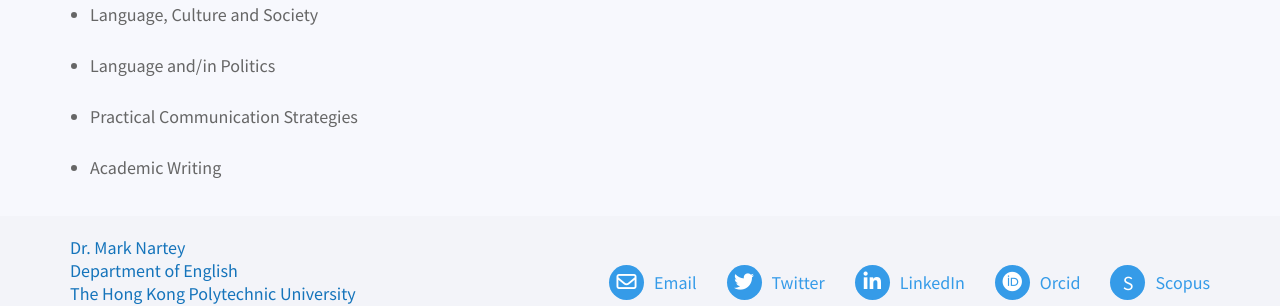
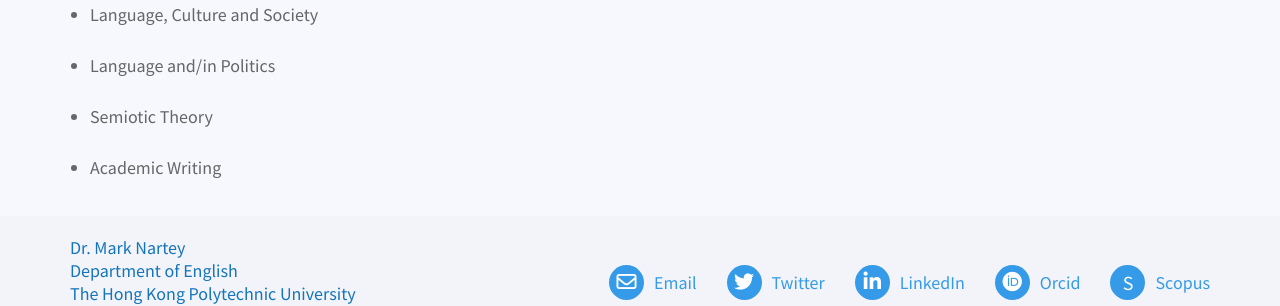
Before and after one commit to danielcornock/marknartey.com, a Jekyll site: the page built from index.md, in a window 1280 px wide. Shown: the part 1790-2096 px from the top of the page. Built offline with Jekyll 4.4.1, drawn with Linux system fonts in a browser that asks for light colours; nearby versions of some CDN libraries; a script that is not in the unit is left out.

Commit message:
Update Pages “about”

```diff
--- a/index.md
+++ b/index.md
@@ -16,8 +16,7 @@
 
 ## Research Overview
 
-I am a Postdoctoral Research Fellow in the [Department of English](https://www.polyu.edu.hk/engl/) at The Hong Kong Polytechnic University and a member of the [Research Center for Professional Communication in English (RCPCE)](http://rcpce.engl.polyu.edu.hk/rcpce/). I am an interdisciplinary scholar who specializes in corpus-assisted discourse studies and in the theory and application of critical discourse analysis in political, media and other public
-discourses.
+I am a Postdoctoral Research Fellow in the [Department of English](https://www.polyu.edu.hk/engl/) at The Hong Kong Polytechnic University and a member of the [Research Center for Professional Communication in English (RCPCE)](http://rcpce.engl.polyu.edu.hk/rcpce/). I am an interdisciplinary scholar who specializes in corpus-assisted discourse studies and in the theory and application of critical discourse analysis in political, media and other public discourses.
 I am interested in the interplay of discourse, ideology and
 mythology, and I explore these from a critical discourse analytical
 perspective.
@@ -43,5 +42,5 @@
 * (Critical) Discourse Analysis
 * Language, Culture and Society
 * Language and/in Politics
-* Practical Communication Strategies
+* Semiotic Theory
 * Academic Writing
```
